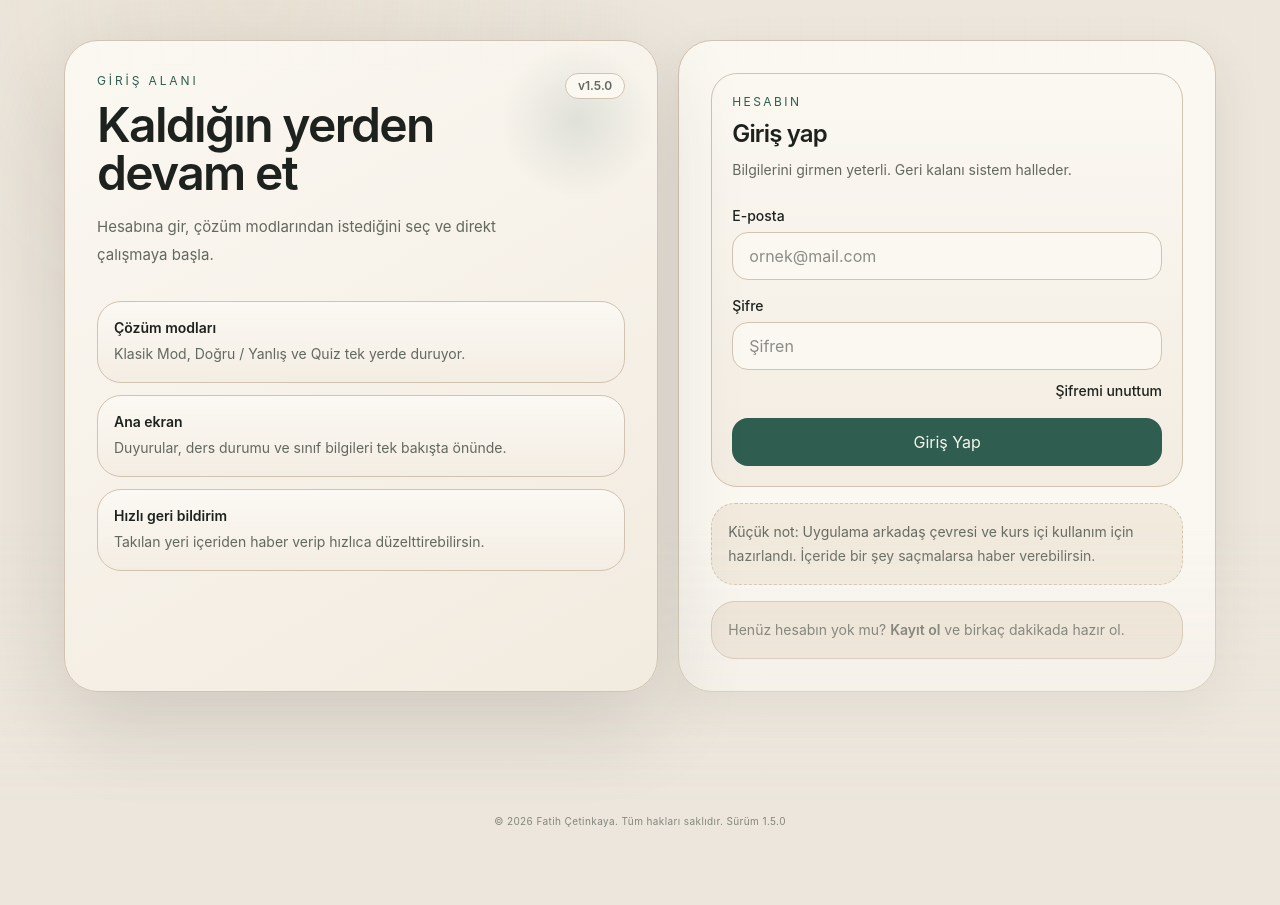
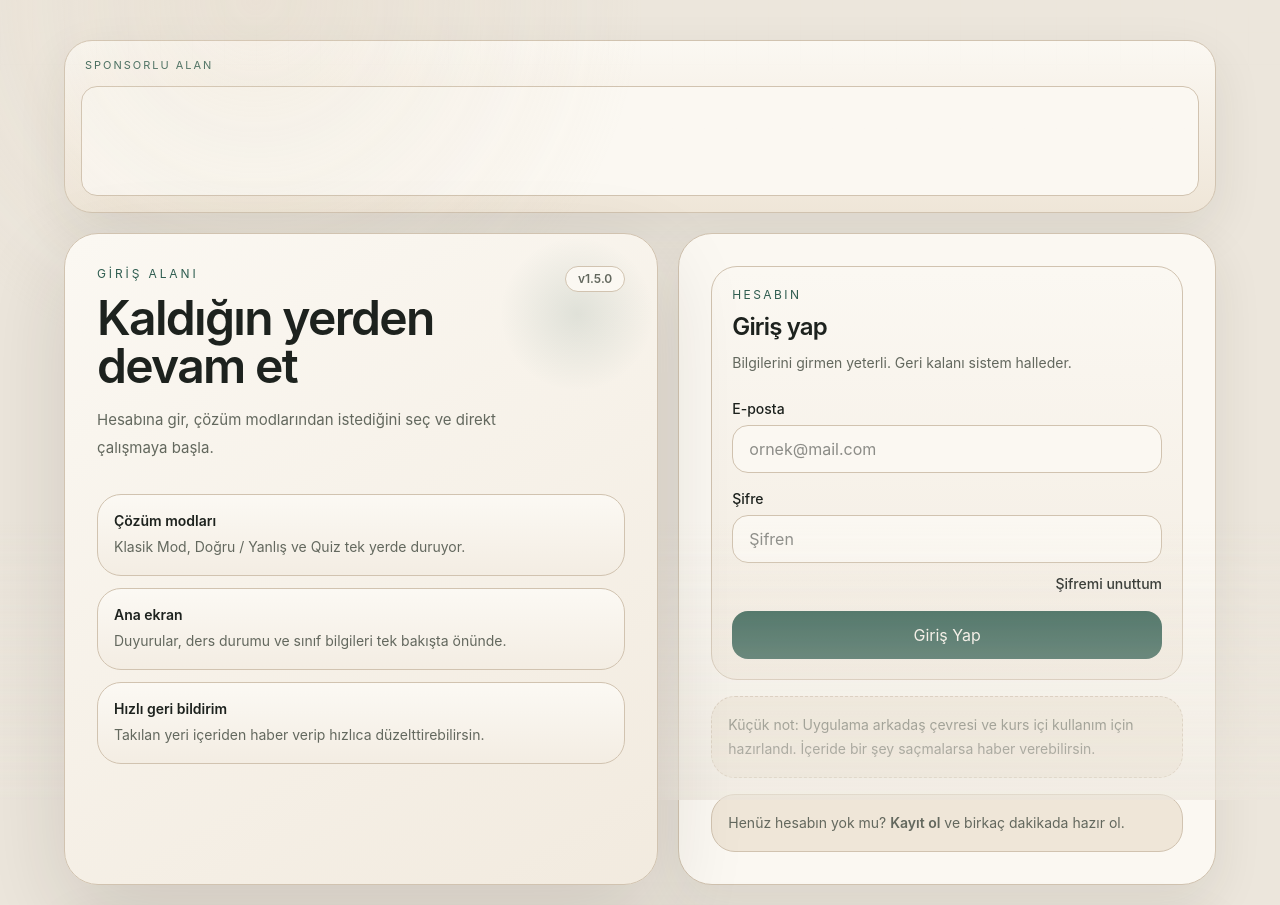
Before and after one commit to Faithhgit/TCDDKurs, a Next.js app: page /auth/login in a window 1280 px wide. Shown: the top 905 px of the page. Before the commit the page ends 842 px from the top, so only its background shows below. Built offline with nearby package versions, Linux system fonts and the light colour scheme; no server answers.

Commit message:
Add auth page ad banner placements

```diff
--- a/app/auth/login/page.tsx
+++ b/app/auth/login/page.tsx
@@ -4,6 +4,7 @@ import Link from "next/link";
 import { useRouter } from "next/navigation";
 import { FormEvent, useState } from "react";
 
+import AdsenseBanner from "@/components/ui/AdsenseBanner";
 import { APP_VERSION } from "@/lib/appConfig";
 import { signInWithEmail } from "@/lib/auth";
 import {
@@ -58,7 +59,10 @@ export default function LoginPage() {
 
   return (
     <main className="min-h-screen bg-[var(--background)] px-4 py-6 sm:px-8 sm:py-10">
-      <div className="mx-auto grid w-full max-w-6xl gap-5 lg:grid-cols-[1.05fr_0.95fr]">
+      <div className="mx-auto flex w-full max-w-6xl flex-col gap-5">
+        <AdsenseBanner />
+
+        <div className="grid gap-5 lg:grid-cols-[1.05fr_0.95fr]">
         <section className="relative overflow-hidden rounded-[34px] border border-[var(--border)] bg-[linear-gradient(150deg,color-mix(in_srgb,var(--surface)_98%,white),color-mix(in_srgb,var(--surface-muted)_82%,white))] p-6 shadow-[var(--shadow-strong)] sm:p-8">
           <div className="pointer-events-none absolute right-0 top-0 h-40 w-40 rounded-full bg-[radial-gradient(circle,color-mix(in_srgb,var(--primary)_12%,transparent),transparent_68%)]" />
           <div className="relative">
@@ -159,6 +163,9 @@ export default function LoginPage() {
             </p>
           </div>
         </section>
+        </div>
+
+        <AdsenseBanner />
       </div>
     </main>
   );
--- a/app/auth/register/page.tsx
+++ b/app/auth/register/page.tsx
@@ -4,6 +4,7 @@ import Link from "next/link";
 import { useRouter } from "next/navigation";
 import { FormEvent, useState } from "react";
 
+import AdsenseBanner from "@/components/ui/AdsenseBanner";
 import { APP_VERSION } from "@/lib/appConfig";
 import { createUserProfile, registerWithEmail, signInWithEmail } from "@/lib/auth";
 import {
@@ -104,7 +105,10 @@ export default function RegisterPage() {
 
   return (
     <main className="min-h-screen bg-[var(--background)] px-4 py-6 sm:px-8 sm:py-10">
-      <div className="mx-auto grid w-full max-w-5xl gap-5 lg:grid-cols-[0.92fr_1.08fr]">
+      <div className="mx-auto flex w-full max-w-5xl flex-col gap-5">
+        <AdsenseBanner />
+
+        <div className="grid gap-5 lg:grid-cols-[0.92fr_1.08fr]">
         <section className="relative overflow-hidden rounded-[32px] border border-[var(--border)] bg-[linear-gradient(150deg,color-mix(in_srgb,var(--surface)_98%,white),color-mix(in_srgb,var(--surface-muted)_82%,white))] p-6 shadow-[var(--shadow-strong)] sm:p-7">
           <div className="pointer-events-none absolute left-0 top-0 h-36 w-36 rounded-full bg-[radial-gradient(circle,color-mix(in_srgb,var(--primary)_12%,transparent),transparent_68%)]" />
           <div className="relative">
@@ -256,6 +260,9 @@ export default function RegisterPage() {
             </p>
           </div>
         </section>
+        </div>
+
+        <AdsenseBanner />
       </div>
     </main>
   );
```
